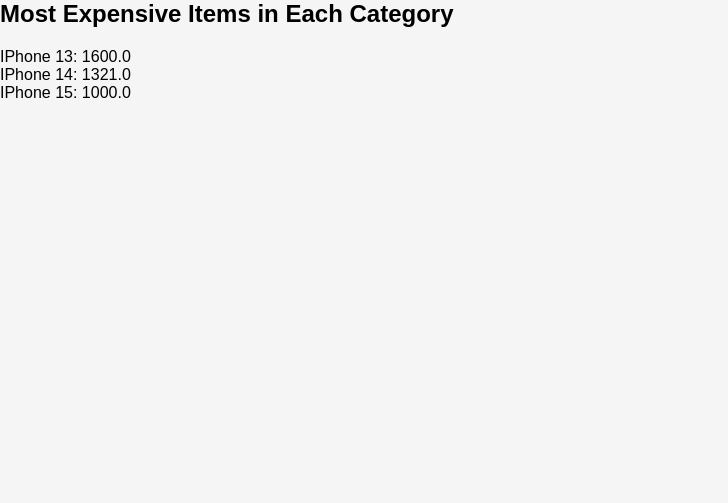
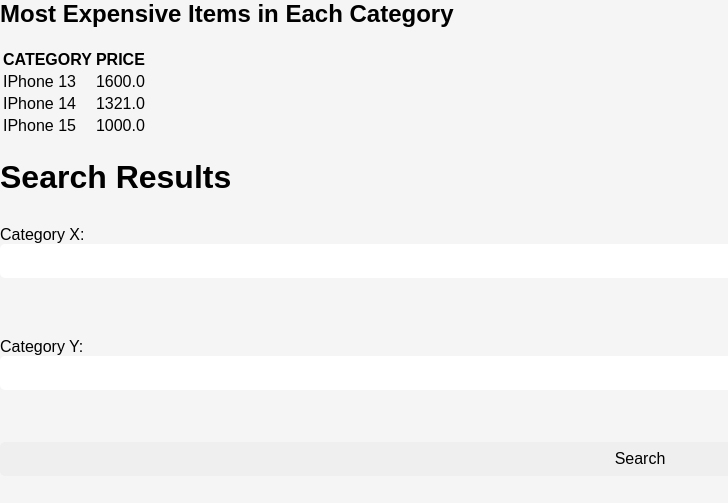
Before and after one commit to d3h1/Database_Design, a Flask app: page /marketplace in a window 1280 px wide. Shown: the top 503 px of the page, without its empty margins (0-728 px from the left). Run offline with Flask 3, Linux system fonts and the light colour scheme; data comes from the database, SQL or seed files in the repository; some web fonts are replaced.

Commit message:
style changes

```diff
--- a/app.py
+++ b/app.py
@@ -210,6 +210,23 @@
     return redirect(url_for('searchbar'))
 
 
+@app.route('/search_two', methods=['GET', 'POST'])
+def search_two():
+    if request.method == 'POST':
+        category_x = request.form.get('category_x')
+        category_y = request.form.get('category_y')
+        items = Item.query.filter(or_(Item.category==category_x, Item.category==category_y)).all()
+        result = []
+        for i in range(len(items)-1):
+            for j in range(i+1, len(items)):
+                if items[i].user_id == items[j].user_id and items[i].category != items[j].category and items[i].created.date() == items[j].created.date():
+                    result.append(items[i].user)
+                    break
+        return render_template('search_two.html', result=result)
+    else:
+        return render_template('search_two.html')
+
+
 @app.route('/item/<int:item_id>/')
 def item_detail(item_id):
     with sqlite3.connect(db_path) as conn:
--- a/templates/marketplace.html
+++ b/templates/marketplace.html
@@ -1,3 +1,4 @@
+
 <html lang="en">
   <head>
     <meta charset="UTF-8" />
@@ -12,17 +13,53 @@
   <body>
     <section class="expensive-items-section">
       <h2>Most Expensive Items in Each Category</h2>
-            <ul id="item-results">
+      <table id="item-results">
+        <thead>
+          <tr>
+            <th>CATEGORY</th>
+            <th>PRICE</th>
+          </tr>
+        </thead>
+        <tbody>
           {% if max_prices %}
           {% for result in max_prices %}
-                  <li>
-                    {{ result[4] }}: {{ result[5] }}
-                  </li>
+          <tr>
+            <td>{{ result[4] }}</td>
+            <td>{{ result[5] }}</td>
+          </tr>
           {% endfor %}
           {% else %}
-                <li>No results found.</li>
+          <tr>
+            <td colspan="2">No results found.</td>
+          </tr>
           {% endif %}
-            </ul>
+        </tbody>
+      </table>
     </section>
   </body>
 </html>
+
+<html>
+<head>
+	<title>Search Results</title>
+</head>
+<body>
+	<h1>Search Results</h1>
+	<form method="POST">
+		<label for="category_x">Category X:</label>
+		<input type="text" id="category_x" name="category_x"><br><br>
+		<label for="category_y">Category Y:</label>
+		<input type="text" id="category_y" name="category_y"><br><br>
+		<input type="submit" value="Search">
+	</form>
+
+	{% if result %}
+		<p>The following users have posted at least two items on the same day, where one has category {{category_x}} and the other has category {{category_y}}:</p>
+		<ul>
+			{% for user in result %}
+			<li>{{ user.username }}</li>
+			{% endfor %}
+		</ul>
+	{% endif %}
+</body>
+</html>
```
Lines whose indentation alone changed are shown as unchanged.
